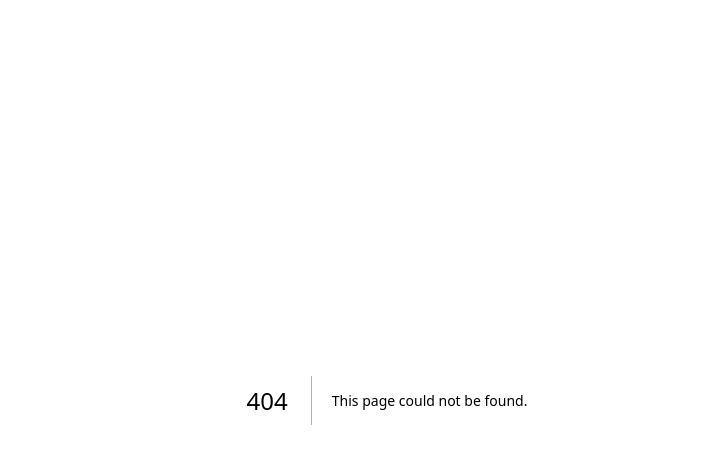
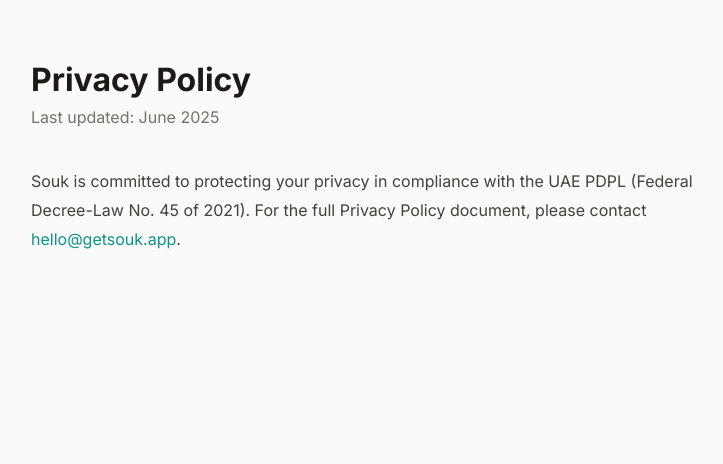
Before and after one commit to omiloser/getsouk, a Next.js app: page /privacy in a window 1280 px wide. Before the commit this address had no page. Shown: the top 464 px of the page, without its empty margins (253-976 px from the left). Built offline with nearby package versions, Linux system fonts and the light colour scheme.

Commit message:
Create page.js

```diff
--- /dev/null
+++ b/src/app/privacy/page.js
@@ -0,0 +1,12 @@
+export default function PrivacyPage() {
+  return (
+    <main style={{ maxWidth: 760, margin: '0 auto', padding: '60px 24px', fontFamily: 'Inter, sans-serif' }}>
+      <h1 style={{ fontSize: 32, fontWeight: 800, marginBottom: 8 }}>Privacy Policy</h1>
+      <p style={{ color: '#78716C', marginBottom: 40 }}>Last updated: June 2025</p>
+      <p style={{ lineHeight: 1.8, color: '#44403C' }}>
+        Souk is committed to protecting your privacy in compliance with the UAE PDPL (Federal Decree-Law No. 45 of 2021).
+        For the full Privacy Policy document, please contact <a href="mailto:hello@getsouk.app" style={{ color: '#0D9488' }}>hello@getsouk.app</a>.
+      </p>
+    </main>
+  )
+}
```
